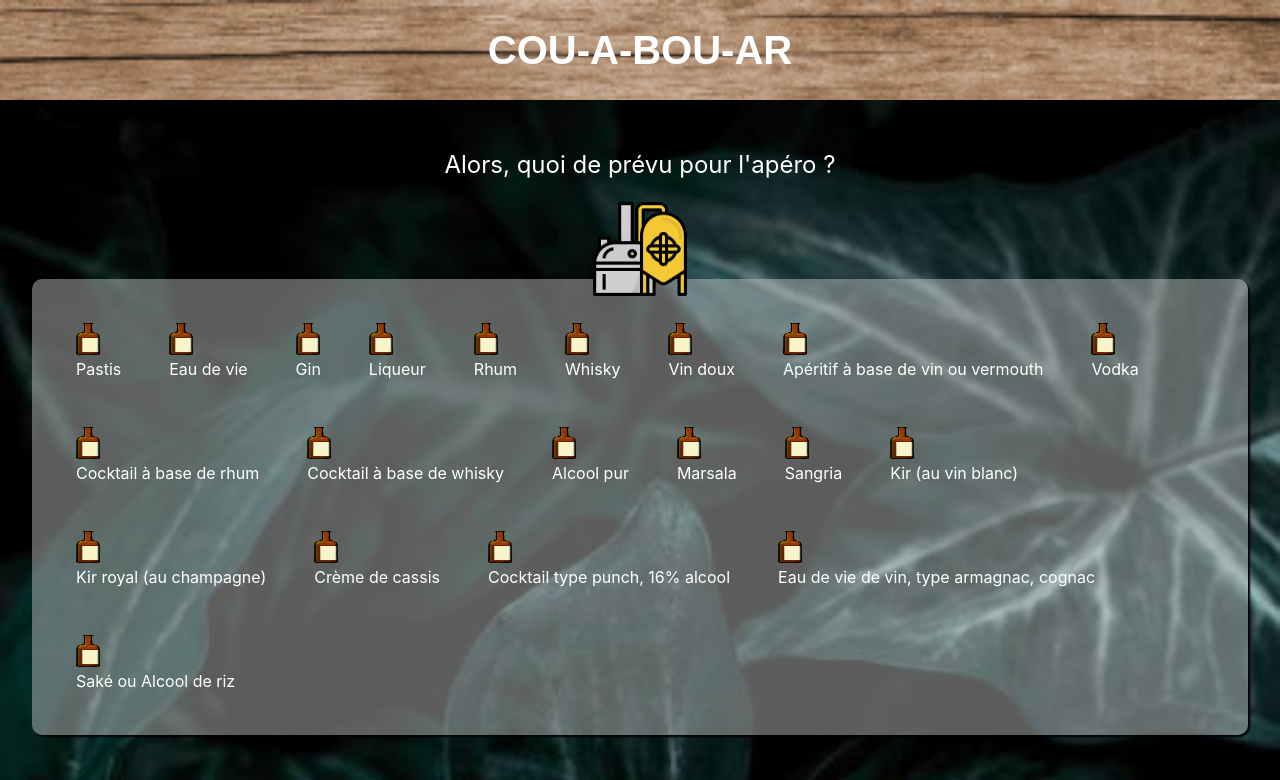
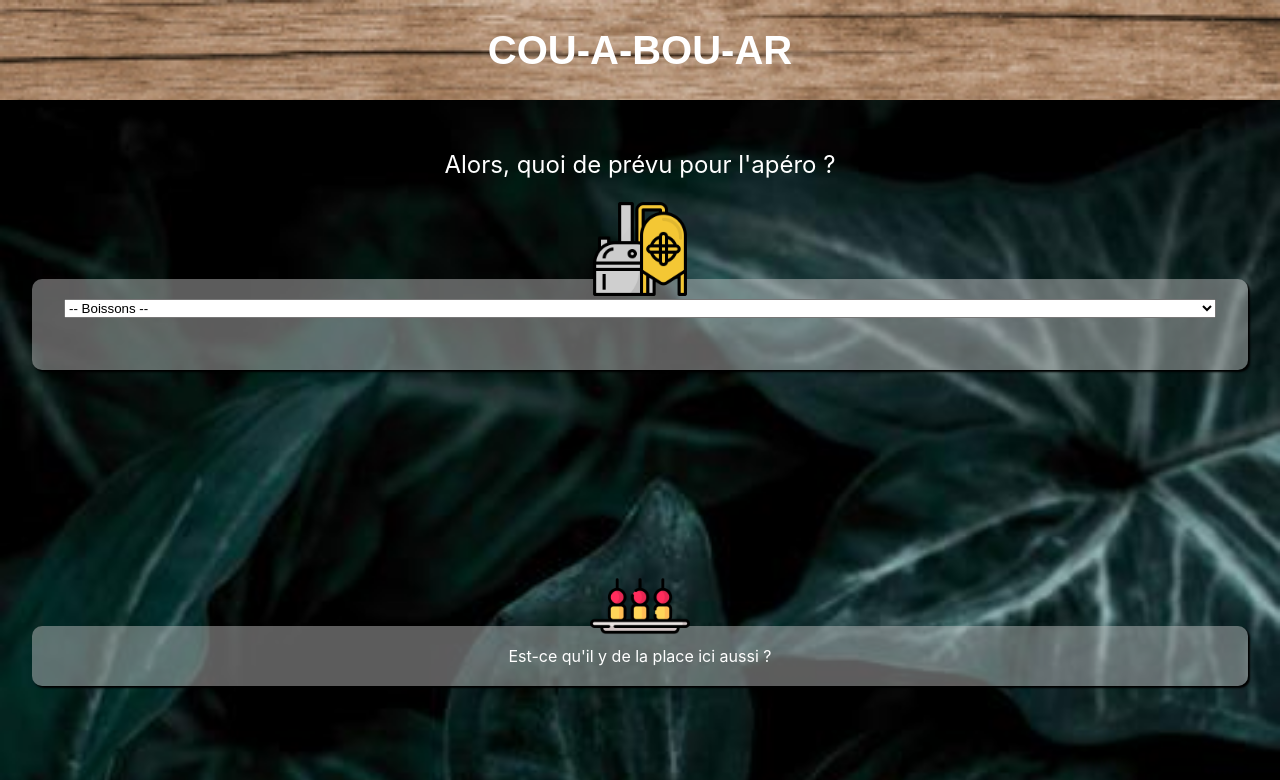
Before and after one commit to Claiirou/hackathon1, a React (Create React App) app: page /calculateur in a window 1280 px wide. Shown: the top 780 px of the page. Built offline with nearby package versions, Linux system fonts and the light colour scheme; a web font is replaced by a local one.

Commit message:
drink selection input ok

```diff
--- a/src/pages/Calculateur.jsx
+++ b/src/pages/Calculateur.jsx
@@ -1,4 +1,4 @@
-import React from "react";
+import React, { useState } from "react";
 import brewery from "../assets/brewery.png";
 import aperitif from "../assets/aperitif.png";
 import "../styles/calculateur.css";
@@ -10,6 +10,14 @@ import saucisson from '../assets/saucissonOlive.json';
 import bottle from '../assets/bottle.png';
 
 function Calculateur() {
+  const [isChosen, setIsChosen] = useState('');
+  const [usersChoice] = useState([]);
+
+function pickOne (value) {
+  usersChoice.push(value);
+  setIsChosen(value);
+}
+console.log(isChosen);
 
   return (
     <div className="calculateurContent">
@@ -19,8 +27,33 @@ function Calculateur() {
       <div className="selectBottle">
         <img src={brewery} alt="brewery" className="breweryImg" />
         <div className="bottleContent">
-        {alcool.map((bot) => (<div className="drinks"><img className="bottle-image" src={bottle} alt={bot.nom_francais}/> <p>{bot.nom_francais}</p></div>))}
-        </div>
+
+        <select
+          className="beer-input"
+          value={isChosen}
+          onChange={(e) => pickOne(e.target.value)}>
+            <option key={''}
+            value={''}>-- Boissons --</option>
+          {bieres.map((bot) =>
+        (<option
+          key={bot.ciqual_AGB}
+          value={bot.nom_francais}>{bot.nom_francais}</option>))}
+          {alcool.map((bot) =>
+        (<option
+          key={bot.ciqual_AGB}
+          value={bot.nom_francais}>{bot.nom_francais}</option>))}
+          {softs.map((bot) =>
+        (<option
+          key={bot.ciqual_AGB}
+          value={bot.nom_francais}>{bot.nom_francais}</option>))}
+          </select>
+
+          {usersChoice.map((u) => (
+            <div className="drinks-added">
+              <img src={bottle} alt={u}/>
+              <p>{u}</p></div>
+          ))}
+          </div>
         </div>
       <div className="selectAperitif">
         <img src={aperitif} alt="aperitif" className="aperitifImg" />
--- a/src/styles/calculateur.css
+++ b/src/styles/calculateur.css
@@ -24,9 +24,34 @@
   justify-content: center;
   position: relative;
 }
-.drinks {
-  margin: 1rem;
-  padding: .5rem;
+.soft-input {
+  width: 90vw;
+  margin: 0 auto;
+  margin-bottom: 2rem;
+}
+.alcool-input {
+  width: 90vw;
+  margin: 0 auto;
+  margin-bottom: 2rem;
+}
+.beer-input {
+  width: 90vw;
+  margin: 0 auto;
+  margin-bottom: 2rem;
+}
+.drinks-added img {
+  height: 5rem;
+  width: 1.5rem;
+  margin-left: auto;
+  margin-right: auto;
+}
+
+.drinks-added {
+  margin: 10px;
+  display: flex;
+  flex-direction: column;
+  width: 20%;
+  text-align: center;
 }
 .breweryImg {
   width: 100px;
@@ -36,7 +61,7 @@
   top: -80px;
 }
 .bottle-image {
-  height: 2rem;
+  height: 5rem;
   width: 1.5rem;
 }
 .aperitifImg {
```
